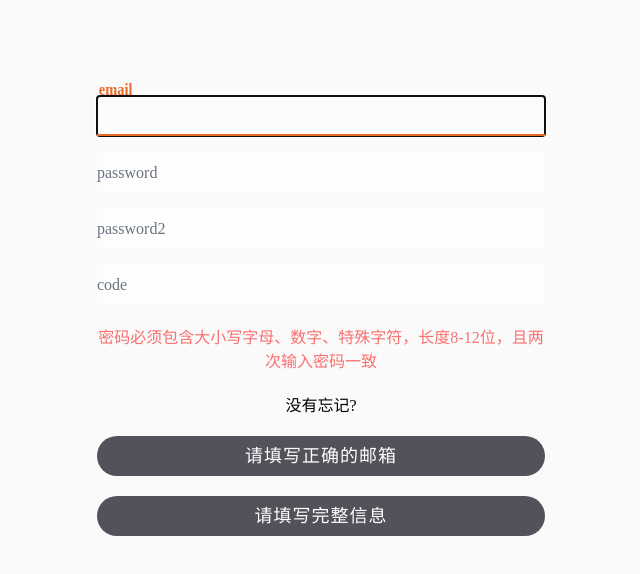
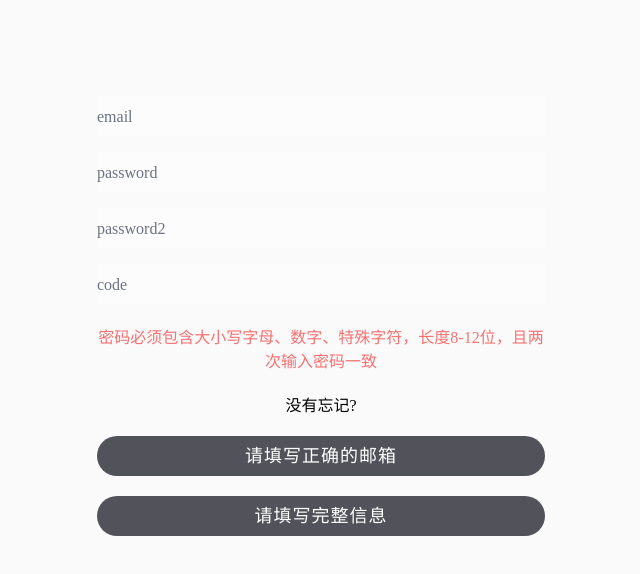
Before and after one commit to water2027/newSSE, a Vue app: page /auth/reset in a window 1280 px wide. Shown: the top 574 px of the page, without its empty margins (319-959 px from the left). Built offline with nearby package versions, Linux system fonts and the light colour scheme.

Commit message:
fix 忘记密码不了的bug

```diff
--- /dev/null
+++ b/pnpm-workspace.yaml
@@ -0,0 +1,3 @@
+onlyBuiltDependencies:
+  - esbuild
+  - unrs-resolver
--- a/src/components/FormContainer.vue
+++ b/src/components/FormContainer.vue
@@ -1,6 +1,5 @@
 <script setup lang="ts">
 import type { CustomFormData } from '@/composables/FormExam'
-import { onMounted, useTemplateRef } from 'vue'
 
 import FormInput from '@/components/FormInput.vue'
 
@@ -23,27 +22,10 @@ defineProps({
 })
 
 defineEmits(['submitForm'])
-
-const form = useTemplateRef('form')
-
-onMounted(() => {
-  const el = form.value as HTMLFormElement
-  if (!el)
-    return
-  // 这里产生了耦合, 但是问题也许不大吧.
-  const container = el.children[0] as HTMLDivElement
-  if (!container)
-    return
-  const input = container.children[0] as HTMLInputElement
-  if (!input)
-    return
-  input.focus()
-})
 </script>
 
 <template>
   <form
-    ref="form"
     class="mx-auto mt-12 w-9/10 sm:mt-0 sm:w-1/2 sm:p-24"
     @submit.prevent="$emit('submitForm')"
   >
--- a/src/views/ResetView.vue
+++ b/src/views/ResetView.vue
@@ -107,7 +107,7 @@ async function sendVerificationCode() {
     form-name="重置密码"
     :form-data="form"
     :disabled="!correct || !passwordCorrect"
-    @form-submit="resetHandler"
+    @submit-form="resetHandler"
   >
     <p class="mb-5 mt-5 text-center">
       <span :class="passwordCorrect ? 'text-green-400' : 'text-red-400'">{{
```
